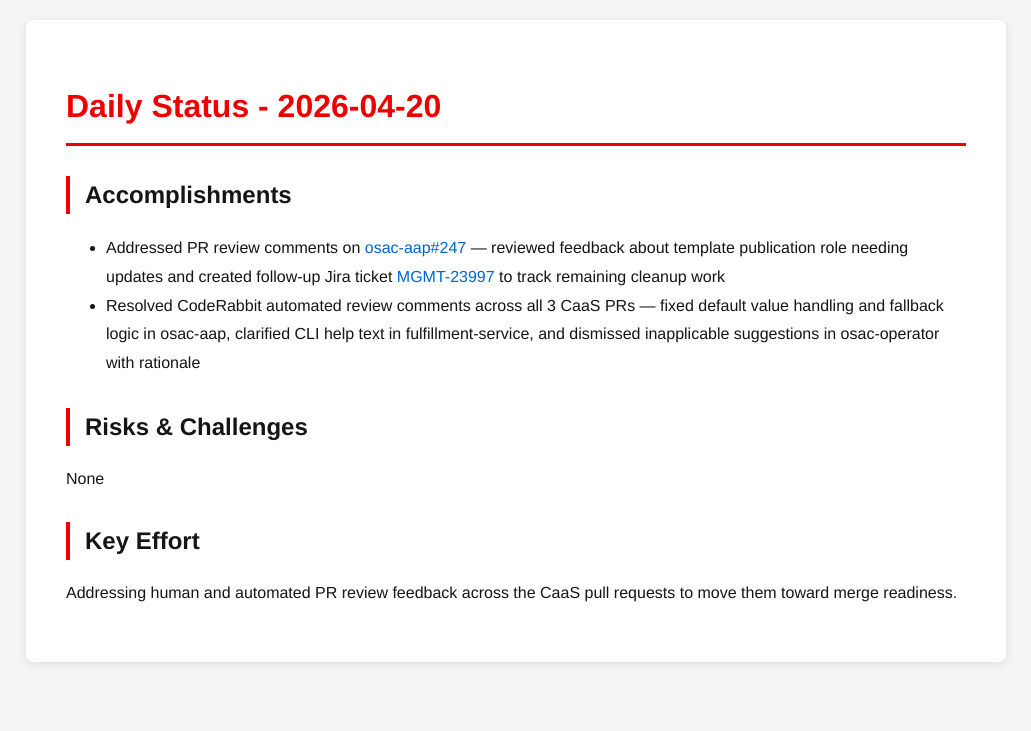
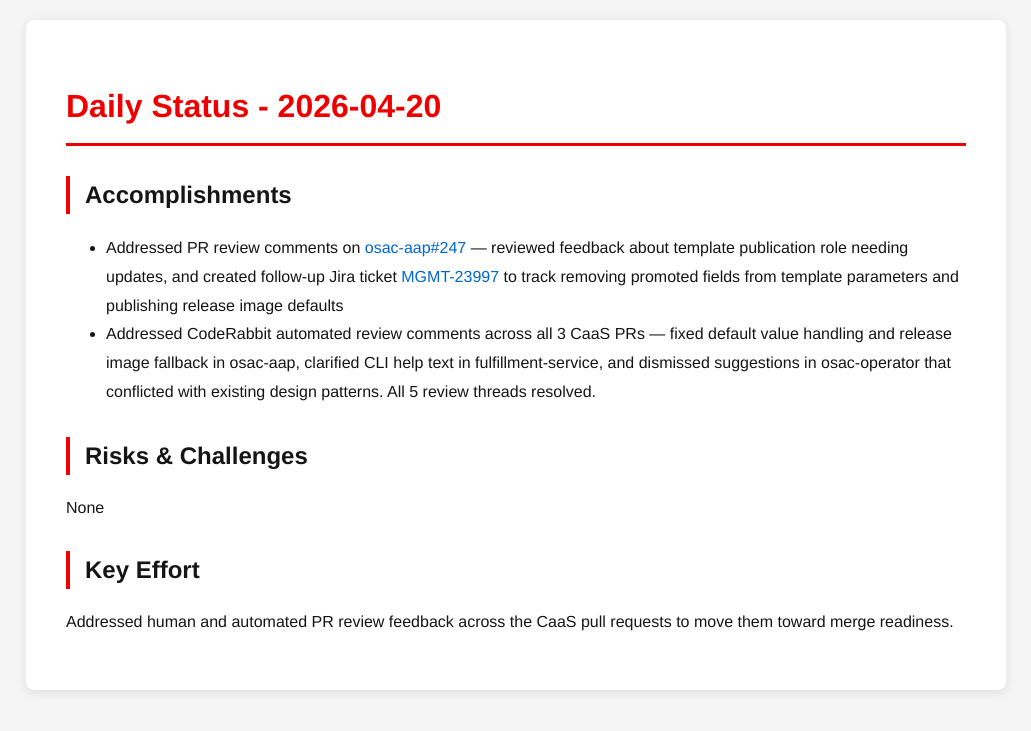
Before and after one commit to tzvatot/daily-status, a Jekyll site: the page built from 2026-04-20.md, in a window 1280 px wide. Shown: the top 731 px of the page, without its empty margins (124-1155 px from the left). Built offline with Jekyll 4.4.1, drawn with Linux system fonts in a browser that asks for light colours.

Commit message:
Daily status update - 2026-04-20

```diff
--- a/2026-04-20.md
+++ b/2026-04-20.md
@@ -7,11 +7,11 @@
 # Daily Status - 2026-04-20
 
 ## Accomplishments
-- Addressed PR review comments on [osac-aap#247](https://github.com/osac-project/osac-aap/pull/247) — reviewed feedback about template publication role needing updates and created follow-up Jira ticket [MGMT-23997](https://issues.redhat.com/browse/MGMT-23997) to track remaining cleanup work
-- Resolved CodeRabbit automated review comments across all 3 CaaS PRs — fixed default value handling and fallback logic in osac-aap, clarified CLI help text in fulfillment-service, and dismissed inapplicable suggestions in osac-operator with rationale
+- Addressed PR review comments on [osac-aap#247](https://github.com/osac-project/osac-aap/pull/247) — reviewed feedback about template publication role needing updates, and created follow-up Jira ticket [MGMT-23997](https://issues.redhat.com/browse/MGMT-23997) to track removing promoted fields from template parameters and publishing release image defaults
+- Addressed CodeRabbit automated review comments across all 3 CaaS PRs — fixed default value handling and release image fallback in osac-aap, clarified CLI help text in fulfillment-service, and dismissed suggestions in osac-operator that conflicted with existing design patterns. All 5 review threads resolved.
 
 ## Risks & Challenges
 None
 
 ## Key Effort
-Addressing human and automated PR review feedback across the CaaS pull requests to move them toward merge readiness.
+Addressed human and automated PR review feedback across the CaaS pull requests to move them toward merge readiness.
```
